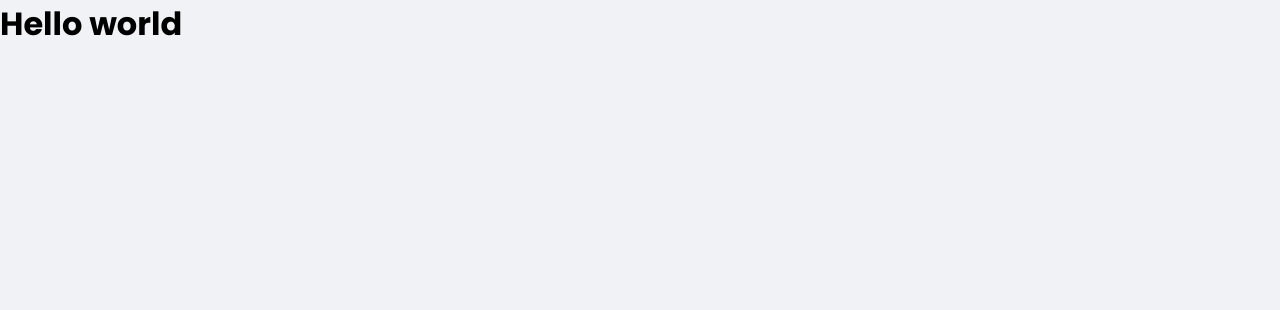
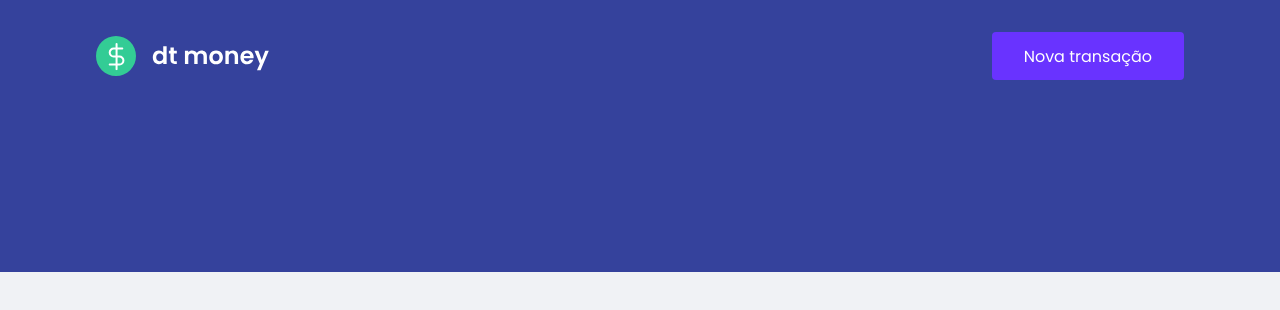
Before and after one commit to yasuhei/dt-money, a React (Create React App) app in the folder dtmoney/: page / in a window 1280 px wide. Shown: the top 310 px of the page. Built offline with nearby package versions, Linux system fonts and the light colour scheme.

Commit message:
feature: header

```diff
--- a/dtmoney/src/App.tsx
+++ b/dtmoney/src/App.tsx
@@ -1,11 +1,12 @@
+import { Header } from "./components/Header";
 import { GlobalStyle } from "./styles/global"
 
 
 export function App() {
   return (
-    <div className="App">
+    <>
+      <Header />
       <GlobalStyle />
-      <h1>Hello world</h1>
-    </div>
+    </>
   );
 }
--- /dev/null
+++ b/dtmoney/src/components/Header/index.tsx
@@ -0,0 +1,15 @@
+import logoImg from '../../assets/logo.svg'
+import { Container, Content } from './styles'
+
+
+
+export function Header() {
+    return (
+        <Container>
+            <Content>
+                <img src={logoImg} alt="dt money" />
+                <button type="button"> Nova transação</button>
+            </Content>
+        </Container>
+    )
+}
--- /dev/null
+++ b/dtmoney/src/components/Header/styles.ts
@@ -0,0 +1,31 @@
+import styled from 'styled-components'
+
+
+export const Container = styled.header`
+background: var(--blue)
+`
+export const Content = styled.div`
+max-width: 1120px;
+margin: 0 auto ;
+padding: 2rem 1rem 12rem;
+display:flex;
+align-items:center;
+justify-content:space-between ;
+
+button {
+    font-size:1rem;
+    color: #fff;
+    background: var(--blue-light) ;
+    padding: 0  2rem;
+    border-radius:0.25rem ;
+    height: 3rem;
+    border:none ;
+    cursor:pointer;
+
+    transition: filter 0.2s ;
+
+    &:hover {
+        filter: brightness(0.9)
+    }
+}
+`
```
